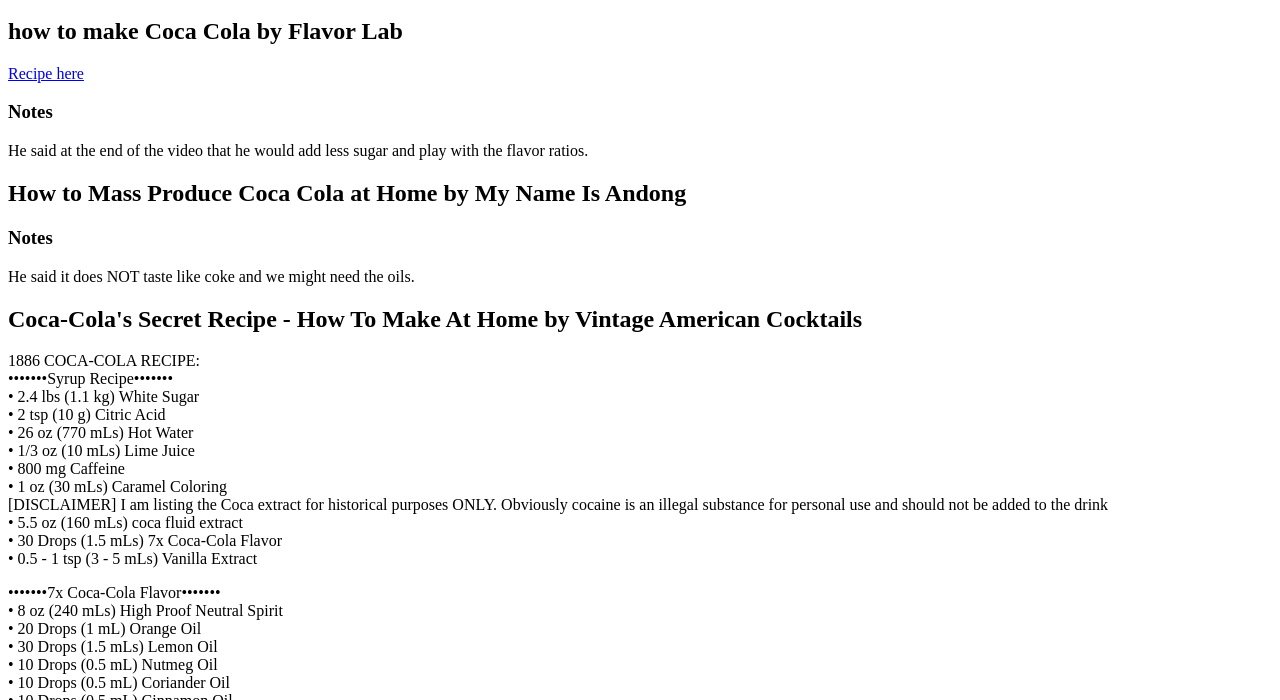
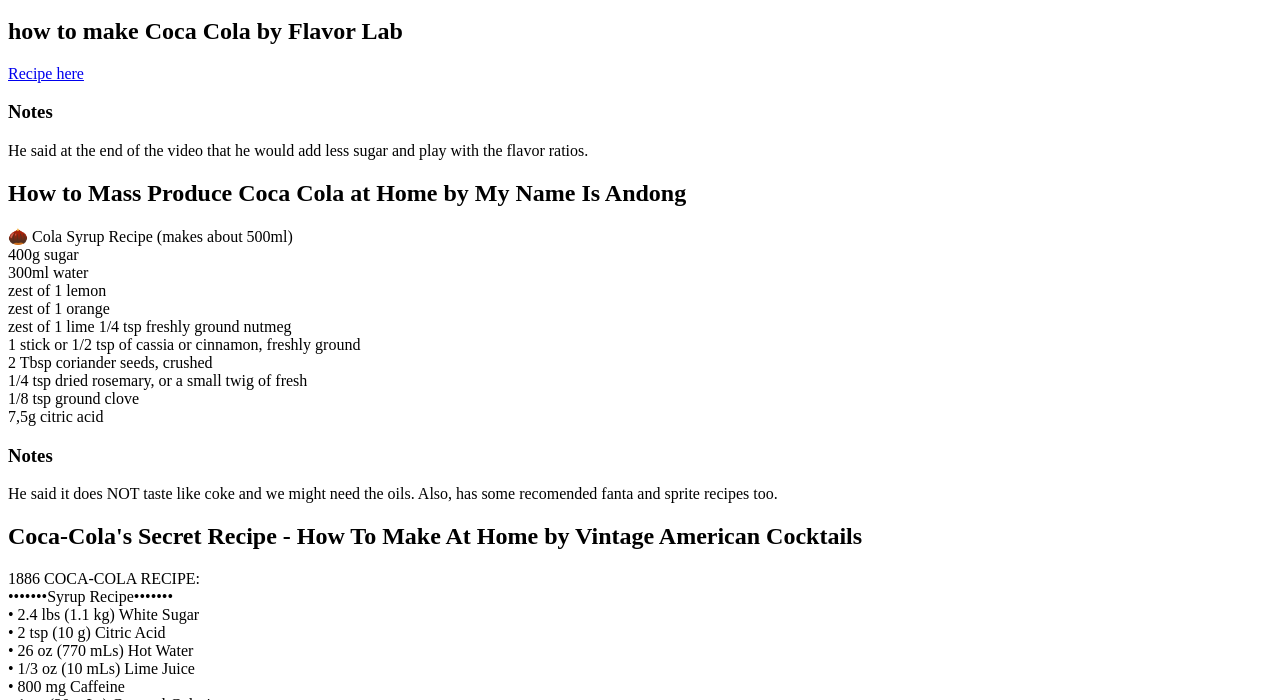
Before and after one commit to frankyueyu/MyDomain, a plain HTML site: page public/recipes.html in a window 1280 px wide. Shown: the part 100-800 px from the top of the page. Drawn offline with Linux system fonts and the light colour scheme.

```diff
--- a/public/recipes.html
+++ b/public/recipes.html
@@ -12,8 +12,21 @@
         <p>He said at the end of the video that he would add less sugar and play with the flavor ratios.</p>
 
         <h2>How to Mass Produce Coca Cola at Home by My Name Is Andong</h2>
+        <p>🌰 Cola Syrup Recipe (makes about 500ml)<br>
+            400g sugar<br>
+            300ml water<br>
+            zest of 1 lemon<br>
+            zest of 1 orange<br>
+            zest of 1 lime
+            1/4 tsp freshly ground nutmeg<br>
+            1 stick or 1/2 tsp of cassia or cinnamon, freshly ground<br>
+            2 Tbsp coriander seeds, crushed<br>
+            1/4 tsp dried rosemary, or a small twig of fresh<br>
+            1/8 tsp ground clove<br>
+            7,5g citric acid
+        </p>
         <h3>Notes</h3>
-        <p>He said it does NOT taste like coke and we might need the oils.</p>
+        <p>He said it does NOT taste like coke and we might need the oils. Also, has some recomended fanta and sprite recipes too.</p>
 
         <h2>Coca-Cola's Secret Recipe - How To Make At Home by Vintage American Cocktails</h2>
         <p>
@@ -182,4 +195,7 @@
             1886: They say it's too sweet and doesn't taste like coke.<br>
             Squozen: Tastes like a nice cola but doesn't taste like coke. Cube cola method is good.
         </p>
+
+        <h1>Overall Notes:</h1>
+        <p>Flavorlab recipe needs less sugar and some different flavor ratios, Andong told us we might need the fancy oils, A jigger might be useful, How To Cook That recipe with more sugar and less tartaric acid, 1886 recipe with sugar to taste; maybe cube cola method?</p>
 </html>
```
